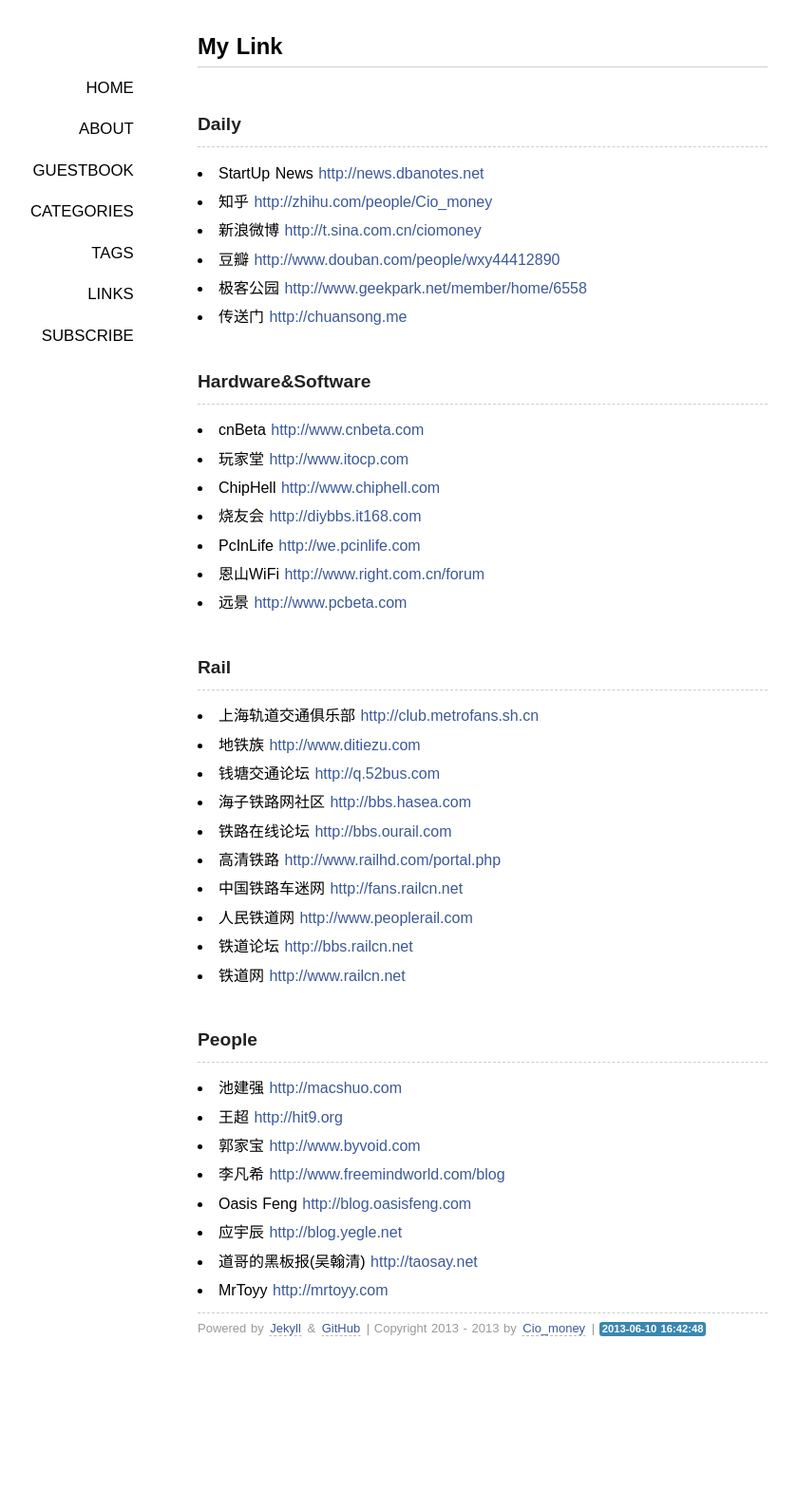
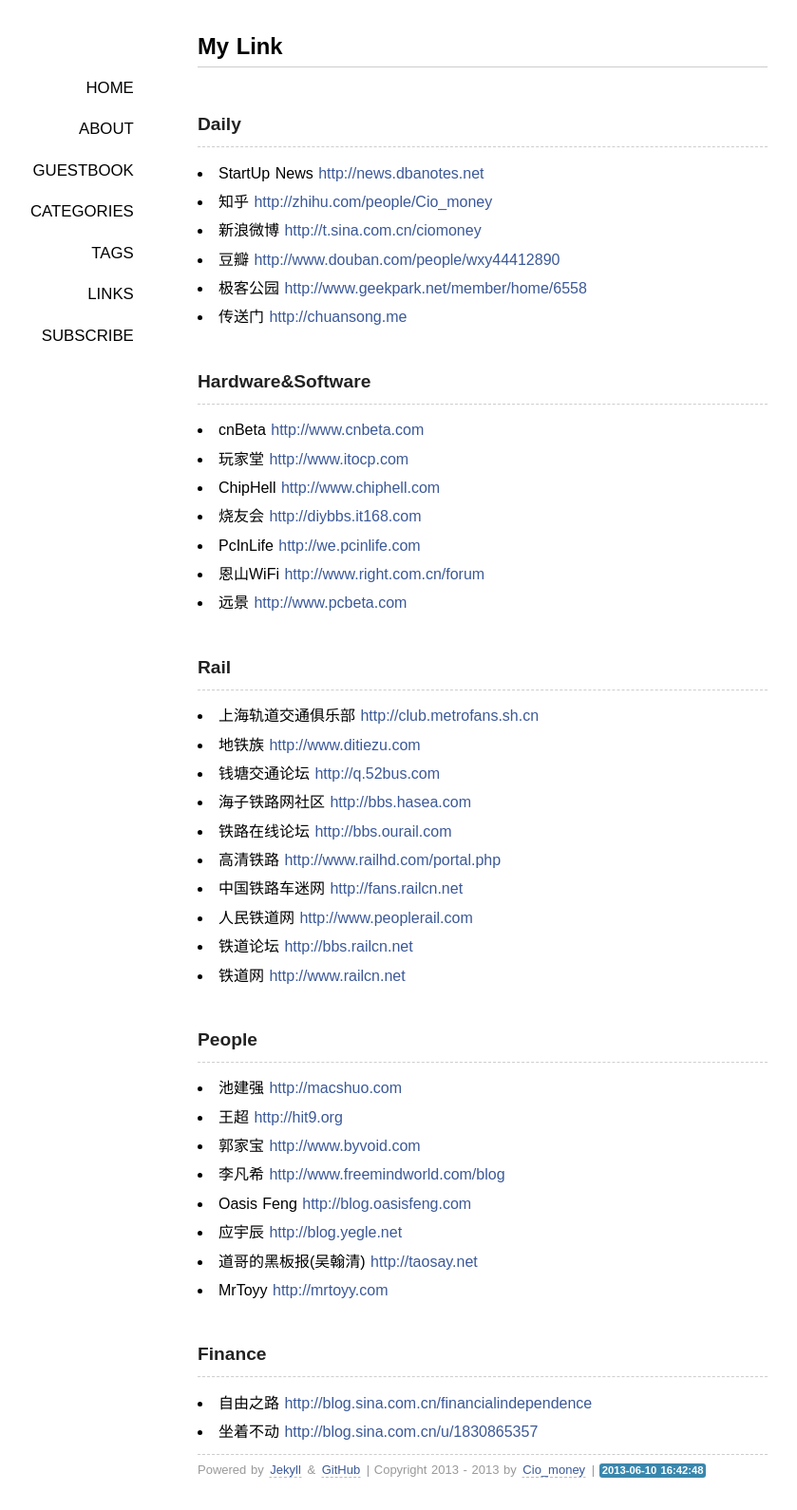
Before and after one commit to wxy44412890/wxy44412890.github.com, a Jekyll site: the page built from links/index.md, in a window 1280 px wide. Shown: the whole page at 95% size, without its empty margins (132-971 px from the left). Built offline with Jekyll 4.4.1, drawn with Linux system fonts in a browser that asks for light colours; some web fonts are replaced; Markdown is read by kramdown in place of the engine named in the settings; comment, search, counter and statistics services are not loaded; before the commit the page ends 1441 px from its top, so only the background shows below that.

Commit message:
(1)增加金融版块及其中的2个链接

```diff
--- a/links/index.md
+++ b/links/index.md
@@ -49,3 +49,9 @@
 * 应宇辰 				<a href="http://blog.yegle.net" target="_blank">http://blog.yegle.net</a>
 * 道哥的黑板报(吴翰清) 	<a href="http://taosay.net" target="_blank">http://taosay.net</a>
 * MrToyy			<a href="http://mrtoyy.com" target="_blank">http://mrtoyy.com</a>
+
+<br/>
+### Finance
+***
+* 自由之路           <a href="http://blog.sina.com.cn/financialindependence" target="_blank">http://blog.sina.com.cn/financialindependence</a>
+* 坐着不动           <a href="http://blog.sina.com.cn/u/1830865357" target="_blank">http://blog.sina.com.cn/u/1830865357</a>
```
